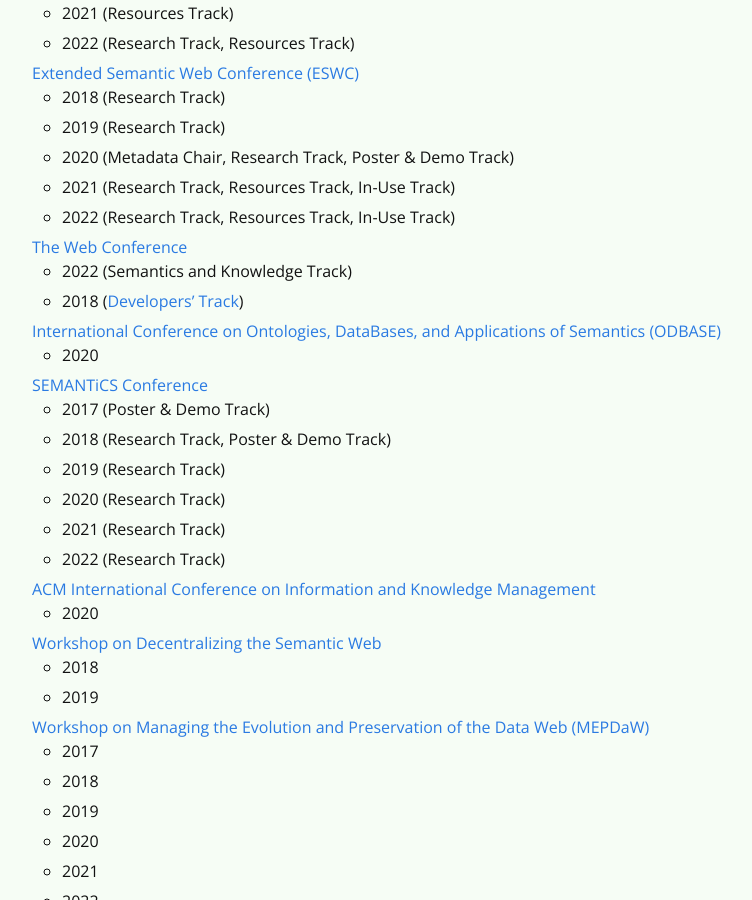
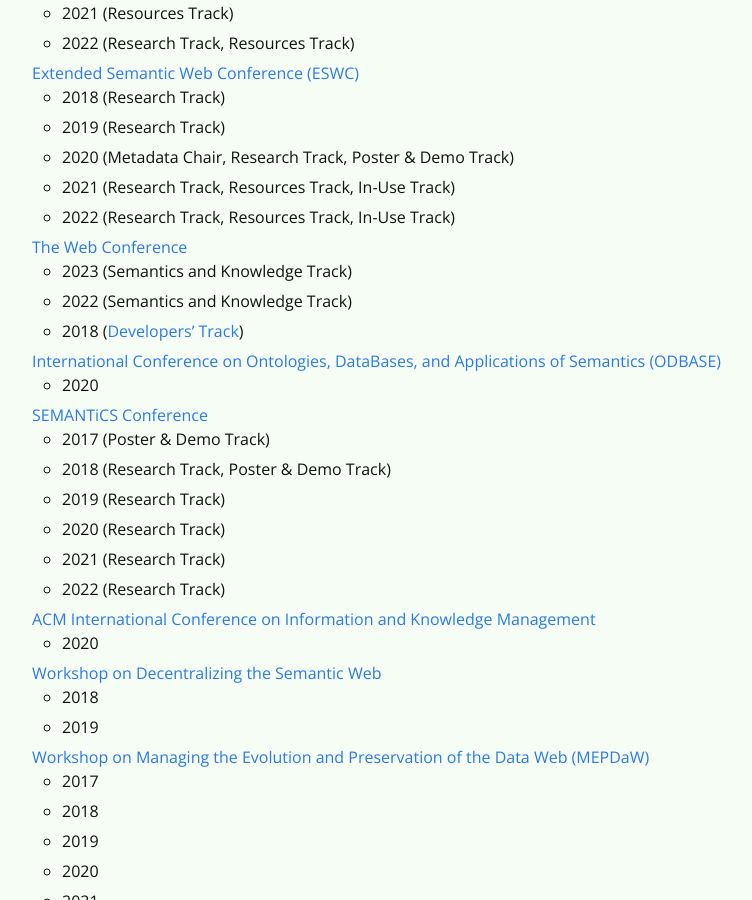
Before and after one commit to rubensworks/rubensworks.net, a Jekyll site: the page built from cv.md, in a window 1280 px wide and 900 px high, scrolled down 5474 px. Shown: the whole window, without its empty margins (268-1020 px from the left). Built offline with Jekyll 4.4.1, drawn with Linux system fonts in a browser that asks for light colours; some web fonts are replaced.

Commit message:
Add WebConf 2023 to CV

```diff
--- a/cv.md
+++ b/cv.md
@@ -373,6 +373,7 @@
     * 2021 (Research Track, Resources Track, In-Use Track)
     * 2022 (Research Track, Resources Track, In-Use Track)
 * [The Web Conference](https://www.iw3c2.org/)
+    * 2023 (Semantics and Knowledge Track)
     * 2022 (Semantics and Knowledge Track)
     * 2018 ([Developers' Track](https://www2018.thewebconf.org/program/developers-track/))
 * [International Conference on Ontologies, DataBases, and Applications of Semantics (ODBASE)](http://www.otmconferences.org/index.php/conferences/odbase-2020)
```
